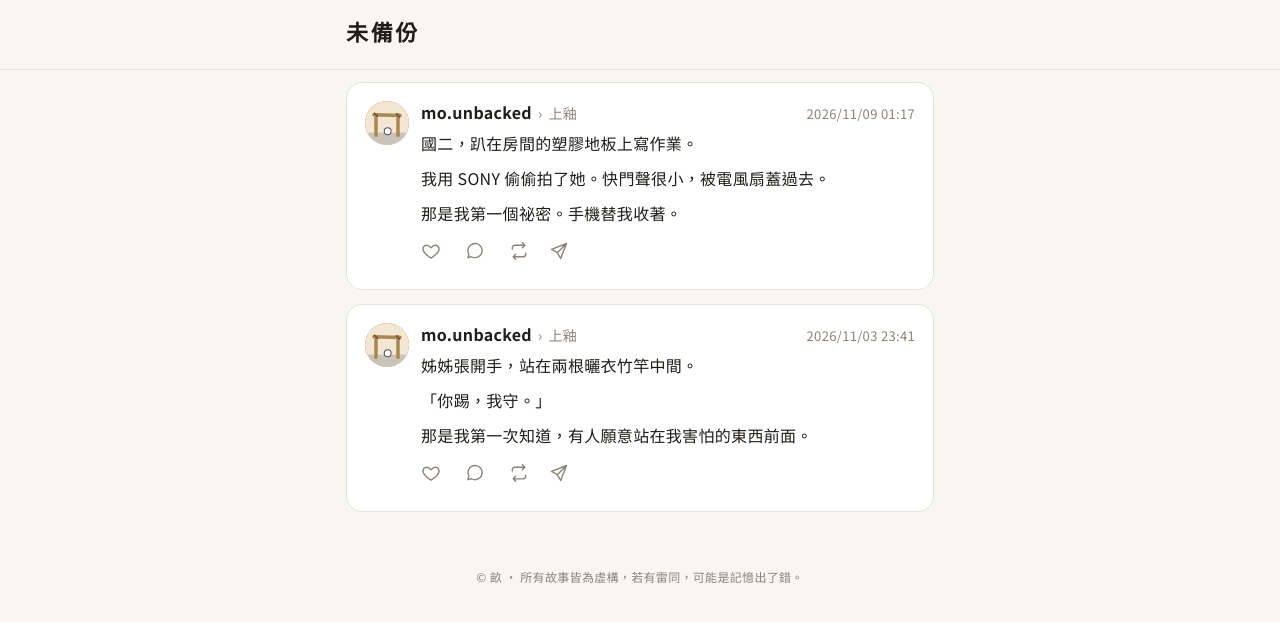
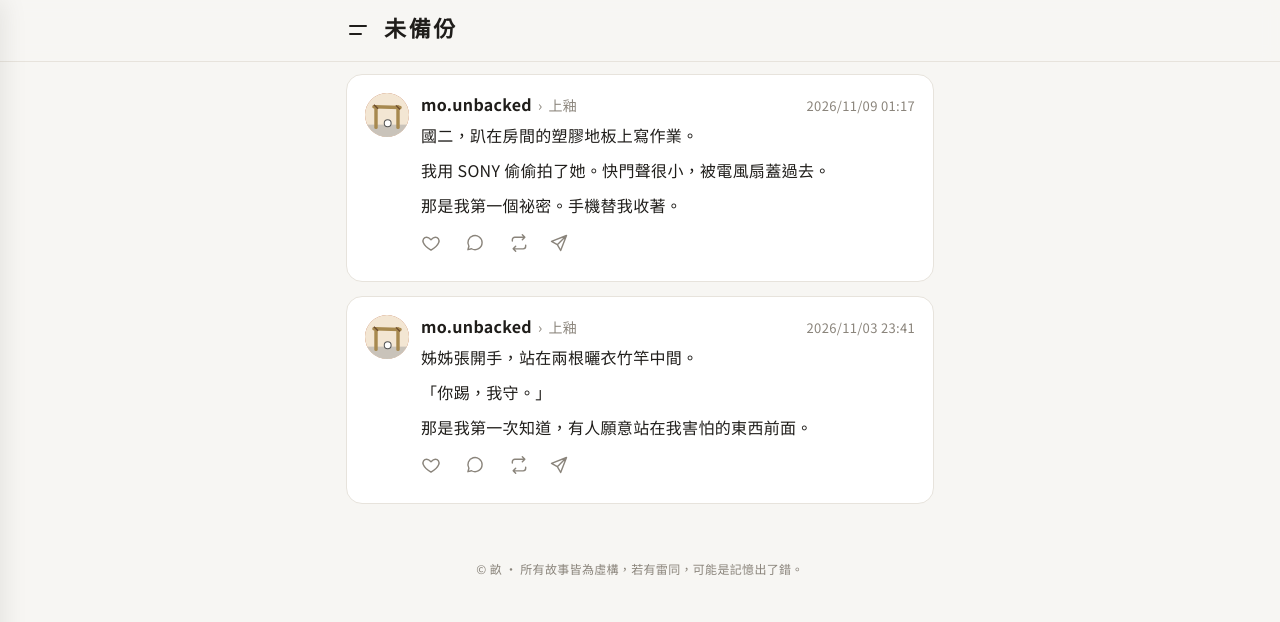
Before and after one commit to Sierra2121/weibeifen, a Jekyll site: the page built from index.html, in a window 1280 px wide. Shown: the top 622 px of the page. Built offline with Jekyll 4.4.1, drawn with Linux system fonts in a browser that asks for light colours.

Commit message:
加入左側選單：小說、角色、全部動態、已說讚、已轉發
Co-Authored-By: Claude Opus 5.5 <noreply@anthropic.com>
Claude-Session: https://claude.ai/code/session_01VPttWSG1MdWBLvzubUZP74

```diff
--- a/_data/novels.yml
+++ b/_data/novels.yml
@@ -1,4 +1,5 @@
-# 每部小說一段。id 用英文，貼文裡的 novel: 要對得上。
+# 每部小說一段。id 用英文，貼文裡的 novel: 要對得上。icon 是側邊選單上的小圖示，可以放一個表情符號。
 yu:
   title: 上釉
+  icon: 🏺
   blurb: 從沒有手機的童年，到智慧型手機，到 AI。一個二十四歲的人，還在找方向。
--- a/_layouts/default.html
+++ b/_layouts/default.html
@@ -12,10 +12,30 @@
 </head>
 <body>
 <header class="top">
+  <div class="bar">
+  <button type="button" class="menu-btn" aria-label="選單" aria-expanded="false"><svg width="24" height="24" viewBox="0 0 24 24" fill="none" stroke="currentColor" stroke-width="2" stroke-linecap="round"><path d="M4 8h16M4 16h11"/></svg></button>
   <a class="brand" href="{{ '/' | relative_url }}">
     <span class="brand-name">{{ site.title }}</span>
   </a>
+  </div>
 </header>
+<div class="scrim" hidden></div>
+<nav class="drawer" aria-label="分類" aria-hidden="true">
+  <h2>未備份</h2>
+  <p class="d-label">小說</p>
+  {%- for n in site.data.novels -%}
+  <a class="d-item" href="{{ '/' | relative_url }}?n={{ n[0] }}"><span class="d-icon">{{ n[1].icon | default: '📖' }}</span>{{ n[1].title }}</a>
+  {%- endfor -%}
+  <p class="d-label">角色</p>
+  {%- for ch in site.data.characters -%}
+  {%- assign c = ch[1] -%}
+  <a class="d-item" href="{{ '/' | relative_url }}?c={{ ch[0] }}"><span class="avatar sm" style="--c:{{ c.color }}">{%- if c.avatar -%}<img src="{{ '/assets/avatars/' | append: c.avatar | relative_url }}" alt="">{%- else -%}{{ c.glyph }}{%- endif -%}</span>{{ c.name }}<small>{{ site.data.novels[c.novel].title }}</small></a>
+  {%- endfor -%}
+  <p class="d-label">其他</p>
+  <a class="d-item" href="{{ '/' | relative_url }}"><span class="d-icon line"><svg width="22" height="22" viewBox="0 0 24 24" fill="none" stroke="currentColor" stroke-width="1.7" stroke-linecap="round" stroke-linejoin="round"><path d="M3 11 12 4l9 7v9h-6v-6H9v6H3z"/></svg></span>全部動態</a>
+  <a class="d-item" href="{{ '/' | relative_url }}?liked=1"><span class="d-icon line"><svg width="22" height="22" viewBox="0 0 24 24" fill="none" stroke="currentColor" stroke-width="1.7" stroke-linecap="round" stroke-linejoin="round"><path d="M12 20.5s-7.5-4.6-9.3-9.2C1.6 8.4 3.4 5 6.8 5c2 0 3.4 1.1 5.2 3 1.8-1.9 3.2-3 5.2-3 3.4 0 5.2 3.4 4.1 6.3-1.8 4.6-9.3 9.2-9.3 9.2z"/></svg></span>已說讚</a>
+  <a class="d-item" href="{{ '/' | relative_url }}?reposted=1"><span class="d-icon line"><svg width="22" height="22" viewBox="0 0 24 24" fill="none" stroke="currentColor" stroke-width="1.7" stroke-linecap="round" stroke-linejoin="round"><path d="M4 9.5V8a3 3 0 0 1 3-3h12m-3-3 3 3-3 3M20 14.5V16a3 3 0 0 1-3 3H5m3 3-3-3 3-3"/></svg></span>已轉發</a>
+</nav>
 <main class="wrap">
 {{ content }}
 </main>
--- a/assets/app.js
+++ b/assets/app.js
@@ -36,9 +36,12 @@
       if (t) setTimeout(function () { t.scrollIntoView(); }, 50);
     }
   } else {
-    // 動態牆：每章一則重點
+    // 動態牆：每章一則重點（也可篩選小說、已說讚、已轉發）
+    var liked = q.get('liked'), rp = q.get('reposted');
+    function has(k) { try { return JSON.parse(localStorage.getItem('wb:' + k)) === true; } catch (e) { return false; } }
     feed.querySelectorAll('.teaser').forEach(function (t) {
-      var ok = !n || t.dataset.novel === n;
+      var key = t.querySelector('.actions').dataset.key;
+      var ok = (!n || t.dataset.novel === n) && (!liked || has('like:' + key)) && (!rp || has('rp:' + key));
       t.hidden = !ok; if (ok) shown++;
     });
   }
@@ -74,3 +77,16 @@
     draw();
   });
 })();
+
+// 側邊選單
+(function () {
+  var btn = document.querySelector('.menu-btn'), d = document.querySelector('.drawer'), sc = document.querySelector('.scrim');
+  if (!btn) return;
+  function toggle(open) {
+    d.classList.toggle('open', open); sc.hidden = !open; document.body.classList.toggle('lock', open);
+    btn.setAttribute('aria-expanded', open); d.setAttribute('aria-hidden', !open);
+  }
+  btn.onclick = function () { toggle(!d.classList.contains('open')); };
+  sc.onclick = function () { toggle(false); };
+  document.addEventListener('keydown', function (e) { if (e.key === 'Escape') toggle(false); });
+})();
--- a/assets/style.css
+++ b/assets/style.css
@@ -10,7 +10,8 @@ body{margin:0;background:var(--bg);color:var(--ink);
 a{color:inherit;text-decoration:none}
 .top{position:sticky;top:0;z-index:5;background:rgba(247,246,243,.92);
   backdrop-filter:blur(8px);border-bottom:1px solid var(--line)}
-.brand{display:flex;align-items:baseline;gap:12px;max-width:620px;margin:0 auto;padding:14px 16px}
+.bar{display:flex;align-items:center;gap:6px;max-width:620px;margin:0 auto;padding:10px 16px}
+.brand{display:flex;align-items:baseline;gap:12px}
 .brand-name{font-family:"Noto Serif TC",serif;font-weight:600;font-size:22px;letter-spacing:.12em}
 .brand-sub{font-size:13px;color:var(--sub)}
 .wrap{max-width:620px;margin:0 auto;padding:12px 16px 40px}
@@ -78,3 +79,18 @@ a.text{display:block}
 .sep{color:var(--sub);font-size:14px}
 .topic{color:var(--sub);font-size:14px}
 .topic:hover{text-decoration:underline}
+.menu-btn{display:grid;place-items:center;width:40px;height:40px;margin-left:-8px;border:0;border-radius:50%;background:none;color:var(--ink);cursor:pointer}
+.menu-btn:hover{background:var(--chip)}
+.scrim{position:fixed;inset:0;z-index:20;background:rgba(0,0,0,.25)}
+.drawer{position:fixed;top:0;left:0;bottom:0;z-index:21;width:min(320px,86vw);overflow-y:auto;background:#fff;
+  padding:24px 20px 40px;transform:translateX(-100%);transition:transform .25s ease;box-shadow:4px 0 24px rgba(0,0,0,.08)}
+.drawer.open{transform:none}
+.drawer h2{margin:0 0 18px;font-family:"Noto Serif TC",serif;font-weight:600;font-size:24px;letter-spacing:.1em}
+.d-label{margin:20px 0 6px;font-size:13px;color:var(--sub)}
+.d-item{display:flex;align-items:center;gap:14px;padding:12px 8px;border-radius:12px;font-size:17px;font-weight:500}
+.d-item:hover{background:var(--chip)}
+.d-item small{margin-left:auto;font-size:12px;font-weight:400;color:var(--sub)}
+.d-icon{width:32px;text-align:center;font-size:24px;line-height:1}
+.d-icon.line{display:grid;place-items:center}
+.avatar.sm{width:32px;height:32px;font-size:14px;flex:none}
+body.lock{overflow:hidden}
```
